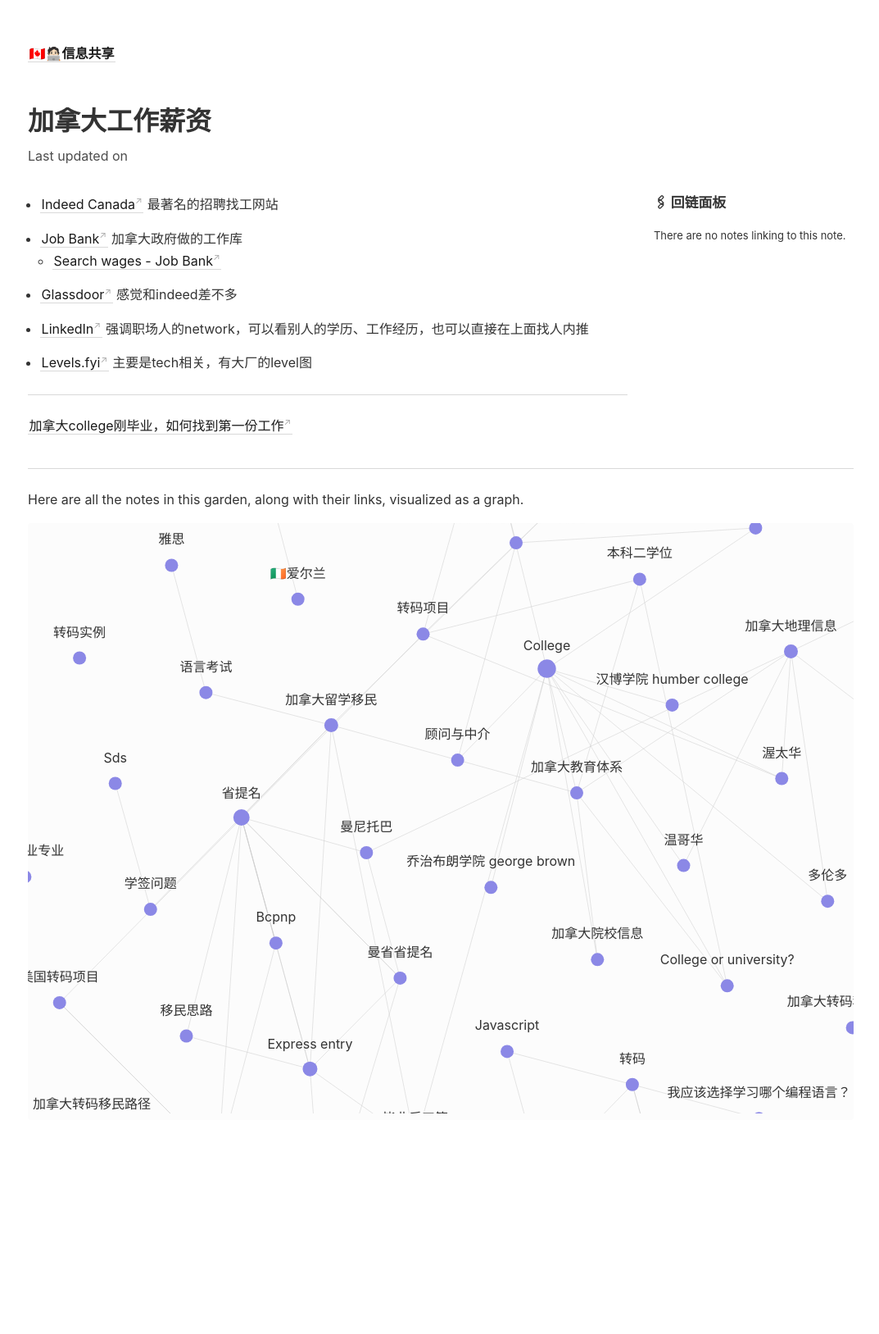
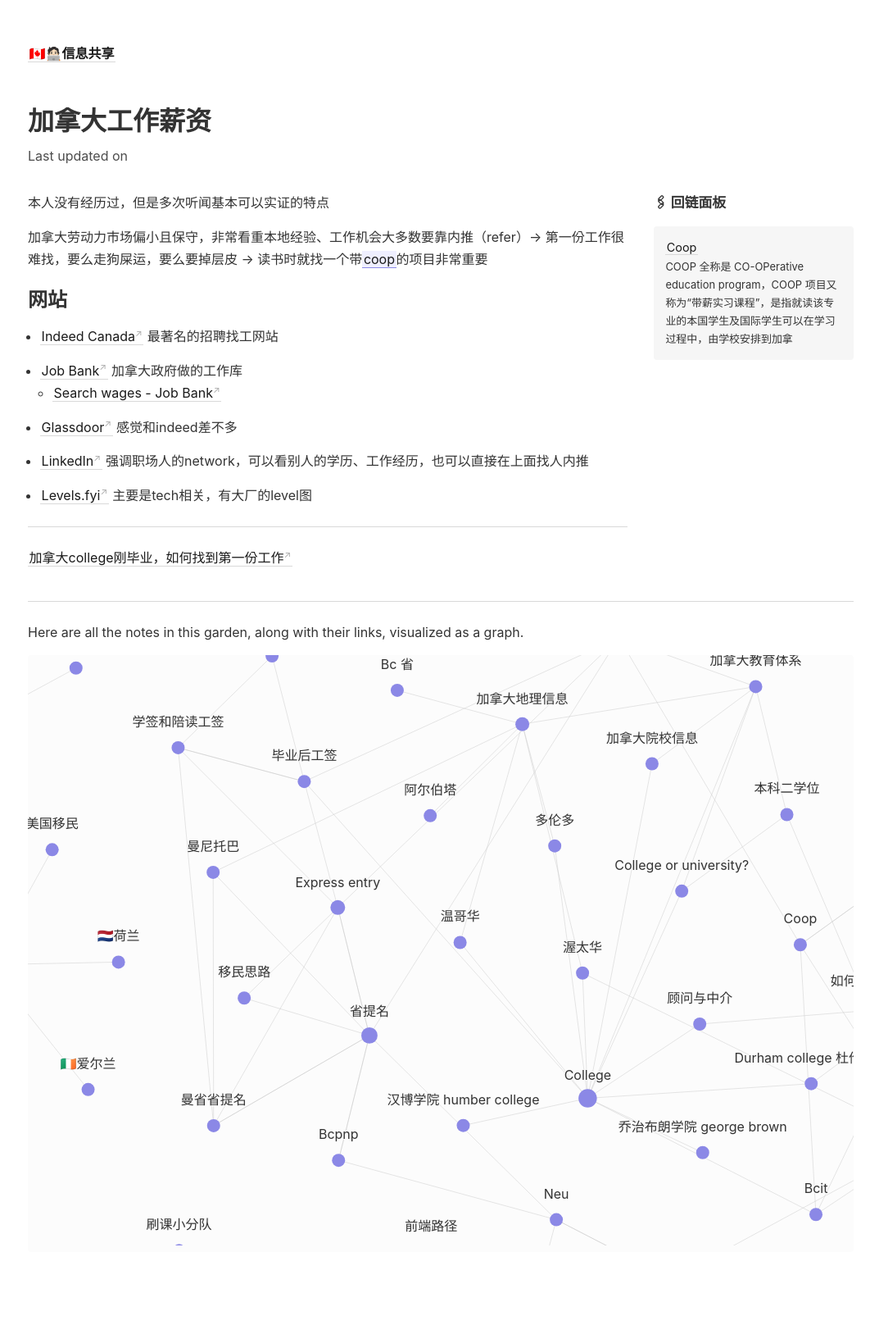
Before and after one commit to Gnblink0/InfoSharingCan, a Jekyll site: the page built from _notes/加拿大工作薪资.md, in a window 1280 px wide. Shown: the whole page at 82% size, without its empty margins (102-1175 px from the left). Built offline with Jekyll 4.4.1, drawn with Linux system fonts in a browser that asks for light colours; before the commit the page ends 1466 px from its top, so only the background shows below that.

Commit message:
vault backup: 2022-11-12 11:03:49

```diff
--- a/_notes/加拿大工作薪资.md
+++ b/_notes/加拿大工作薪资.md
@@ -1,4 +1,11 @@
 
+本人没有经历过，但是多次听闻基本可以实证的特点
+
+加拿大劳动力市场偏小且保守，非常看重本地经验、工作机会大多数要靠内推（refer）→ 第一份工作很难找，要么走狗屎运，要么要掉层皮 → 读书时就找一个带[[coop]]的项目非常重要
+
+
+
+## 网站
 - [Indeed Canada](https://ca.indeed.com/) 最著名的招聘找工网站
 
 - [Job Bank](https://www.jobbank.gc.ca/home) 加拿大政府做的工作库
```
Also changed, not shown: _notes/coop.md (+2 -2 lines).
